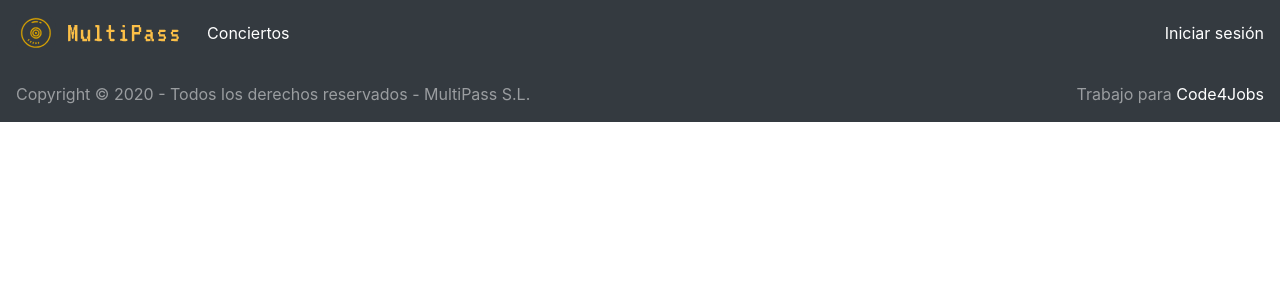
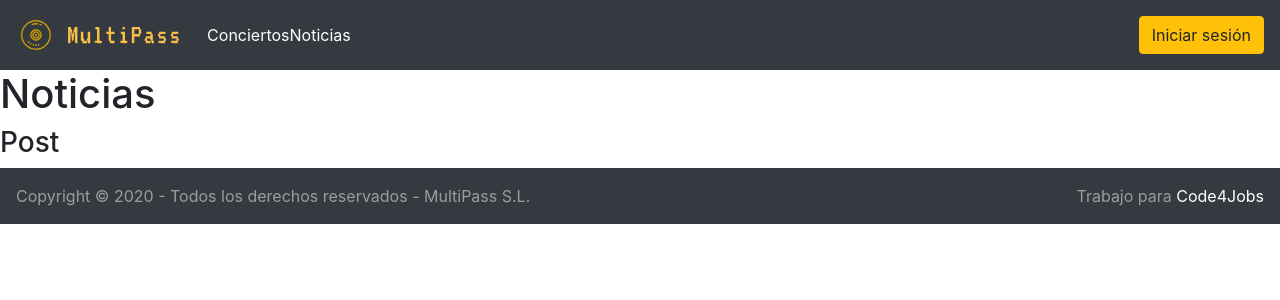
Before and after one commit to rafapuerta/MultiPass, a React (Create React App) app in the folder client/: page /noticias in a window 1280 px wide. Shown: the top 300 px of the page. Built offline with nearby package versions, Linux system fonts and the light colour scheme.

Commit message:
Noticias first commit

```diff
--- a/client/src/App.js
+++ b/client/src/App.js
@@ -12,6 +12,7 @@ import Usuario from "./Usuario"
 import Footer from "./Footer"
 import Conciertos from "./Conciertos"
 import Registro from './Registro';
+import Noticias from './Noticias'
 
 //TODO:
 // - Landing
@@ -69,14 +70,18 @@ function App() {
     <Route exact path="/">
       <Inicio />
     </Route>
+
+    <Route exact path="/usuario">
+      <Usuario usuario={usuario} setUsuario={setUsuario} sesion={sesion} setSesion={setSesion} logout={logout}/>
+    </Route>
     <Route exact path="/usuario/registrar">
       <Registro />
     </Route>
-    <Route exact path="/usuario">
-      <Usuario usuario={usuario} setUsuario={setUsuario} sesion={sesion} setSesion={setSesion} logout={logout}/>
-    </Route>
     <Route exact path="/conciertos">
       <Conciertos usuario={usuario} sesion={sesion}/>
+    </Route>
+    <Route exact path="/noticias">
+      <Noticias />
     </Route>
     <Footer />
     </BrowserRouter>
--- a/client/src/Cabecera.js
+++ b/client/src/Cabecera.js
@@ -52,6 +52,7 @@ const Cabecera = ({
           <Nav className="mr-auto">
             <Navbar.Text>
               <Link to="/conciertos">Conciertos</Link>
+              <Link to="/noticias">Noticias</Link>
             </Navbar.Text>
           </Nav>
           <Nav>
@@ -94,15 +95,12 @@ const Cabecera = ({
             <Nav className="mr-auto">
               <Navbar.Text>
                 <Link to="/conciertos">Conciertos</Link>
+                <Link to="/noticias">Noticias</Link>
               </Navbar.Text>
             </Nav>
             <Nav>
               <Navbar.Text>
-                <Link to="">
-                  <a nohref onClick={() => setModalShow(true)}>
-                    Iniciar sesión
-                  </a>
-                </Link>
+                <Button onClick={() => setModalShow(true)} variant="warning">Iniciar sesión</Button>
               </Navbar.Text>
             </Nav>
           </Navbar.Collapse>
@@ -163,7 +161,7 @@ function LoginForm(props) {
           <Form.Text className="text-muted">{props.feedback}</Form.Text>
           <Form.Group>
           <Button block
-            variant="primary"
+            variant="warning"
             size="sm"
             onClick={() => {
               props.login(props.email, props.pass);
--- /dev/null
+++ b/client/src/Noticias.js
@@ -0,0 +1,11 @@
+import Post from "./Post";
+
+export default function Noticias (){
+
+    return (
+        <>
+    <h1>Noticias</h1>
+    <Post />
+    </>
+    )
+}
--- /dev/null
+++ b/client/src/Post.js
@@ -0,0 +1,3 @@
+export default function Post(){
+    return <h3>Post</h3>
+}
```
